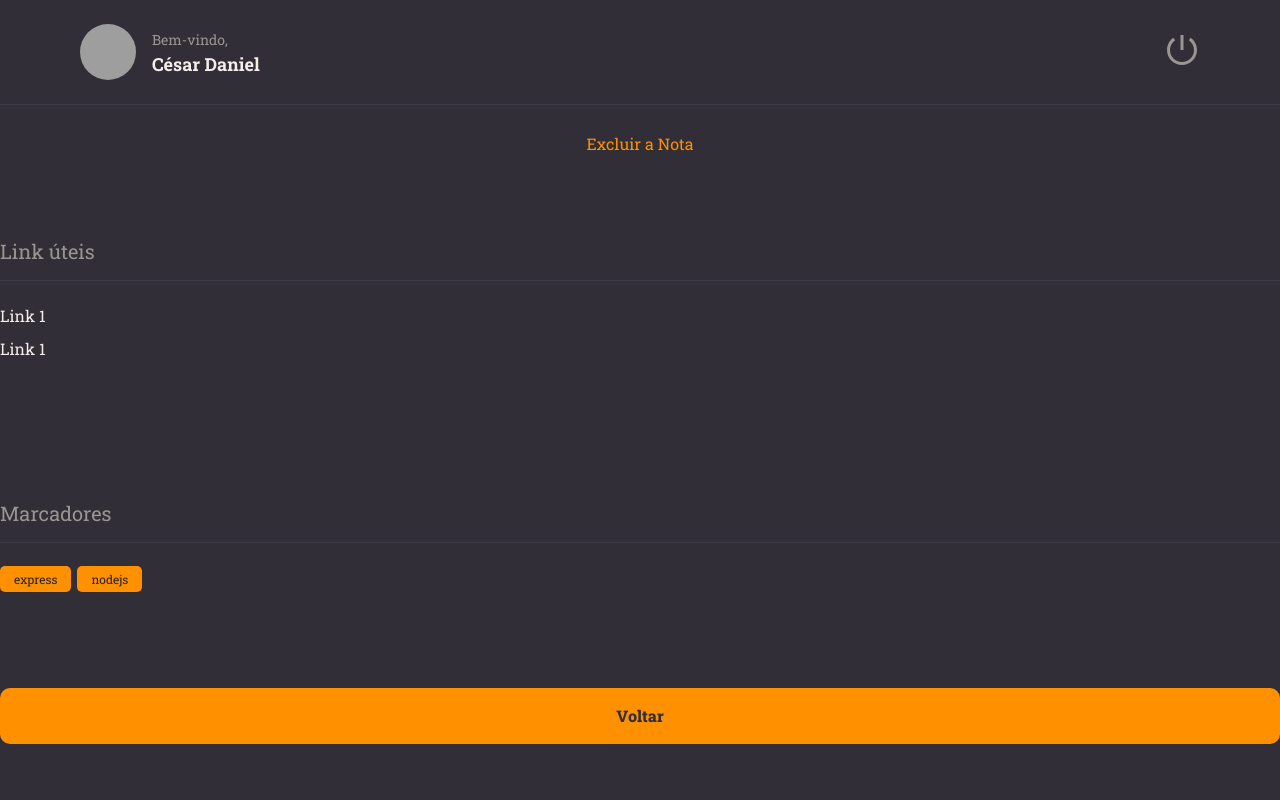
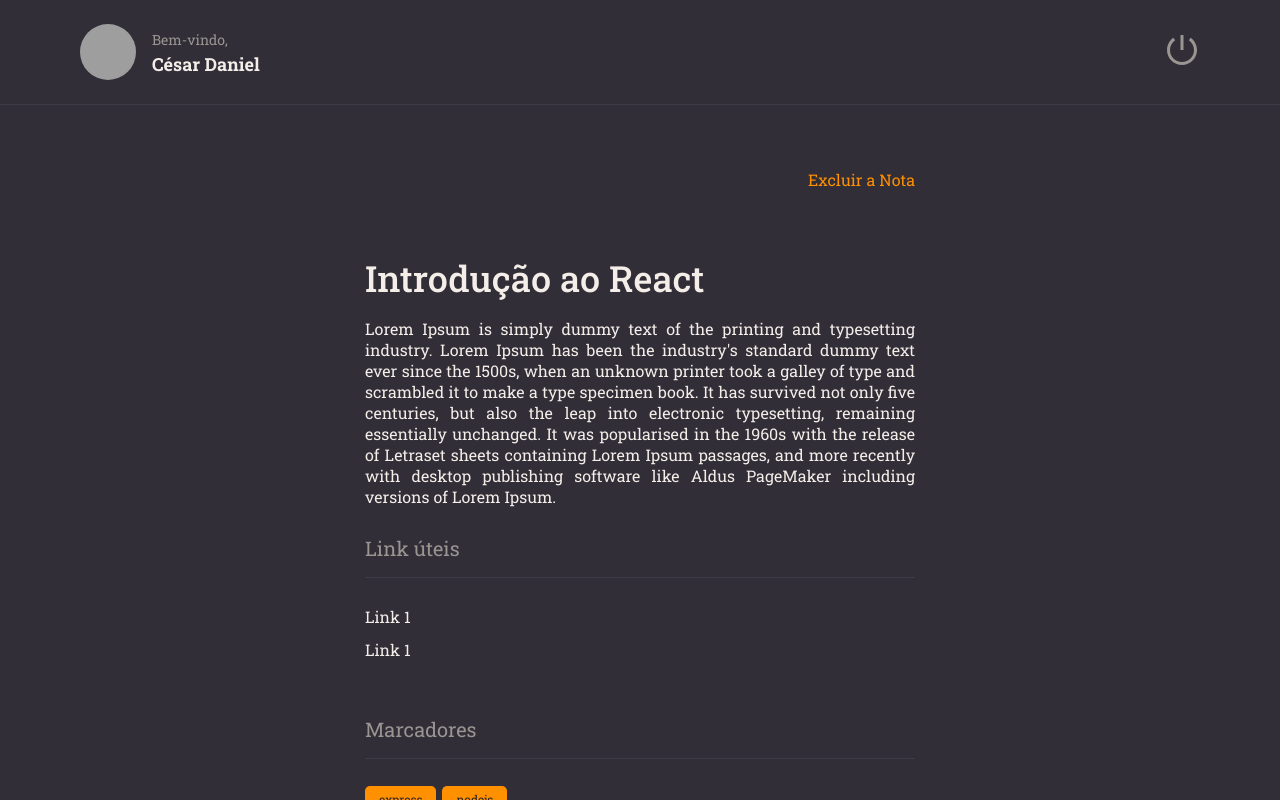
Before and after one commit to cesarDanielRodrigues/explorer-introducaoReact, a React (Vite) app in the folder rocketnotes/: page / in a window 1280 px wide. Built offline with nearby package versions, Linux system fonts and the light colour scheme; grey boxes are pictures that could not be loaded.

Commit message:
Finalizando Detalhes

```diff
--- a/rocketnotes/src/components/Section/styles.js
+++ b/rocketnotes/src/components/Section/styles.js
@@ -1,14 +1,14 @@
 import styled from "styled-components"
 
 export const Container = styled.section`
-     margin: 56px 0 28px;
+     margin: 28px 0;
      >h2{
         border-bottom-width: 1px;
         border-bottom-style: solid;
         border-bottom-color: ${({theme})=> theme.COLORS.BACKGROUND_700};
 
         padding-bottom: 16px;
-        margin-bottom: 24px;
+        margin-bottom: 28px;
 
         color: ${({theme})=> theme.COLORS.GRAY_100};
         font-size: 20px;
--- a/rocketnotes/src/pages/Details/index.jsx
+++ b/rocketnotes/src/pages/Details/index.jsx
@@ -1,4 +1,4 @@
-import { Container, Links } from "./style"
+import { Container, Links, Content } from "./style"
 import { Header } from "../../components/Header"
 import { ButtonText } from "../../components/ButtonText"
 import { Section } from "../../components/Section"
@@ -9,7 +9,22 @@
   return (
     <Container>
       <Header />
-      <ButtonText title="Excluir a Nota"/>
+
+      <main>
+        <Content>
+          <ButtonText title="Excluir a Nota" />
+
+          <h1>Introdução ao React</h1>
+          <p>
+            Lorem Ipsum is simply dummy text of the printing and typesetting industry. Lorem Ipsum
+            has been the industry's standard dummy text ever since the 1500s, when an unknown
+            printer took a galley of type and scrambled it to make a type specimen book. It has
+            survived not only five centuries, but also the leap into electronic typesetting,
+            remaining essentially unchanged. It was popularised in the 1960s with the release of
+            Letraset sheets containing Lorem Ipsum passages, and more recently with desktop
+            publishing software like Aldus PageMaker including versions of Lorem Ipsum.
+          </p>
+
           <Section title="Link úteis">
             <Links>
               <li>
@@ -27,6 +42,8 @@
           </Section>
 
           <Button title="Voltar" />
+        </Content>
+      </main>
     </Container>
   )
 }
--- a/rocketnotes/src/pages/Details/style.js
+++ b/rocketnotes/src/pages/Details/style.js
@@ -1,5 +1,4 @@
 import styled from "styled-components"
-import theme from "../../styles/theme";
 
 export const Container = styled.div`
   width: 100%;
@@ -12,9 +11,14 @@
   "header"
   "content"
   ;
+  >main{
+    grid-area: content;
+    overflow-y: scroll;
+    padding: 64px 0;
+  }
 `
 export const Links = styled.ul`
-
+  list-style: none;
   > li{
     margin-top: 12px;
 
@@ -24,3 +28,27 @@
   }
 
 `;
+
+export const Content = styled.div`
+  max-width: 550px;
+  margin-inline: auto;
+
+  display: flex;
+  flex-direction: column;
+
+  > button:first-child{
+    align-self: end;
+  }
+
+  > h1 {
+    font-size: 36px;
+    font-weight: 500;
+    padding-top: 64px;
+  }
+  > p{
+    font-size: 16px;
+    margin-top: 16px;
+    text-align: justify;
+  }
+
+`;
```
Lines whose indentation alone changed are shown as unchanged.
